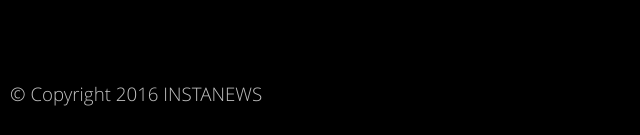
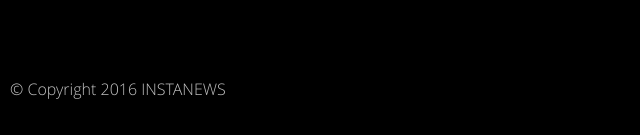
Before and after one commit to rishabagrawal/Instanews-App, a website: page index.html in a window 1280 px wide. Shown: the part 773-908 px from the top of the page, without its empty margins (0-640 px from the left). Drawn offline with nearby package versions, Linux system fonts and the light colour scheme.

Commit message:
add font size to footer, remove comments from all files

```diff
--- a/js/script.js
+++ b/js/script.js
@@ -6,19 +6,15 @@ $("#selection-bar").on("change", function() {
   if (section !== "") {
     $(".stories").html("");
     $(".stories").append('<div class="loading" ><img class="loading-gif" src="images/ajax-loader.gif"/></div>');
-    // append a loading image
 
 
-    /**
-     * Ajax request
-     */
     $.ajax({
       method: "get",
       url:
         "https://api.nytimes.com/svc/topstories/v2/" +
         section +
         ".json?api-key=GEF9XRHhNY0ZEEyDvzTckQt7YaVziB1d"
-      // url:'https://api.nytimes.com/svc/topstories/v2/'+section+'.json?api-key=GEF9XRHhNY0ZEEyDvzTckQt7YaVziB1d'
+
     }).done(function(data) {
       const filterImage = data.results.filter(function(event) {
         if (event.multimedia[4] !== undefined) {
--- a/sass/partials/_main.scss
+++ b/sass/partials/_main.scss
@@ -48,7 +48,7 @@ header {
 }
 
 .loading {
-  // position: absolute;
+
   text-align: center;
   margin: 0 auto;
   display: block;
@@ -94,13 +94,13 @@ select {
 }
 
 .content {
-  //  opacity:1;
+
   z-index: 10;
 }
 
 .article:hover {
   .background-hover {
-    // background: rgba(0, 0, 0, 3.0);
+
     opacity: 0.5;
   }
 
@@ -140,6 +140,7 @@ footer h3 {
   position: relative;
   text-align: center;
   bottom: 5px;
+  font-size: 16px;
   font-family: "Open Sans", sans-serif;
   font-weight: 300;
   @include desktop {
--- a/sass/partials/_mixins.scss
+++ b/sass/partials/_mixins.scss
@@ -1,4 +1,4 @@
-//add media queries
+
 $tablet-width: 600px;
 @mixin tablet {
     @media(min-width: $tablet-width) {
```
Also changed, not shown: build/css/style.css, build/css/style.min.css.
